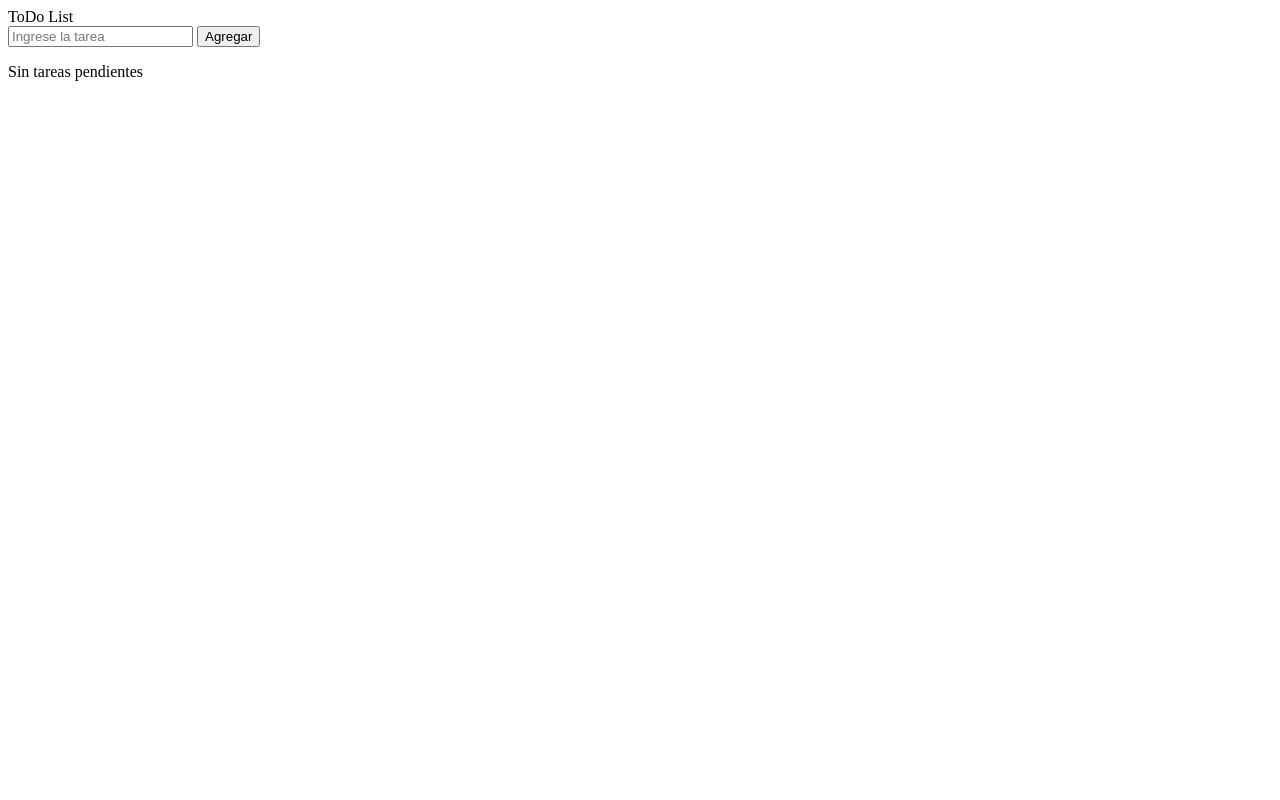
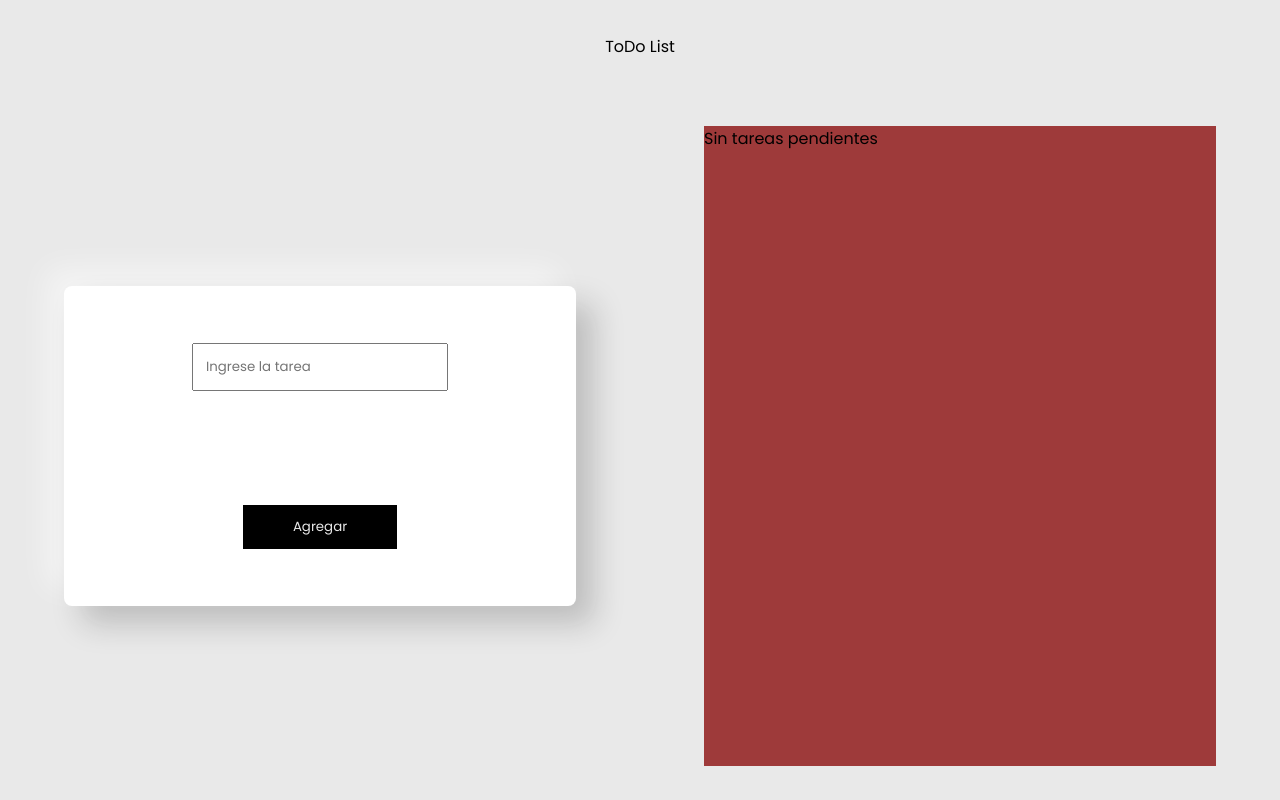
Before and after one commit to Carlosqu24/todo-javascript-app, a plain HTML site: page index.html in a window 1280 px wide. Drawn offline with Linux system fonts and the light colour scheme.

Commit message:
Diseño del formulario

```diff
--- a/scss/partials/_variables.scss
+++ b/scss/partials/_variables.scss
@@ -1,7 +1,7 @@
 /* COLORS */
 $white: rgb(233, 233, 233);
 $black: #000;
-$gray: rgb(32, 32, 32);
+$gray: rgb(75, 75, 75);
 $blue: rgb(48, 118, 197);
 $success: rgb(94, 185, 66);
 $danger: rgb(212, 29, 29);
--- a/scss/styles.scss
+++ b/scss/styles.scss
@@ -0,0 +1,74 @@
+@import "./partials/variables";
+
+
+
+* {
+    margin: 0;
+    padding: 0;
+    box-sizing: border-box;
+
+    font-family: $main-font-family;
+}
+
+.container {
+    height: 100vh;
+    width: 100vw;
+
+    background: $white;
+
+    display: flex;
+    flex-flow: row wrap;
+    justify-content: space-around;
+    align-items: center;
+
+    .title {
+        width: 100%;
+
+        text-align: center;
+    }
+
+    form {
+        width: 40%;
+        height: 40%;
+
+        background: rgb(255, 255, 255);
+        box-shadow: 18px 18px 30px rgba(32, 32, 32, 0.212),
+                    -18px -18px 30px rgba(255, 255, 255, 0.5);
+        border-radius: 8px;
+
+        display: flex;
+        flex-flow: column wrap;
+        justify-content: space-around;
+        align-items: center;
+
+        .input {
+            width: 50%;
+            padding: 12px;
+
+        }
+
+        .add {
+            width: 30%;
+            padding: 12px;
+
+            border: none;
+            outline: none;
+
+            background: $black;
+            color: $white;
+            transition: all 0.5s ease;
+
+            &:hover {
+                background: $gray;
+                cursor: pointer;
+            }
+        }
+    }
+
+    .tasks-list {
+        width: 40%;
+        height: 80%;
+
+        background: rgb(158, 58, 58);
+    }
+}
```
Also changed, not shown: css/styles.css.
